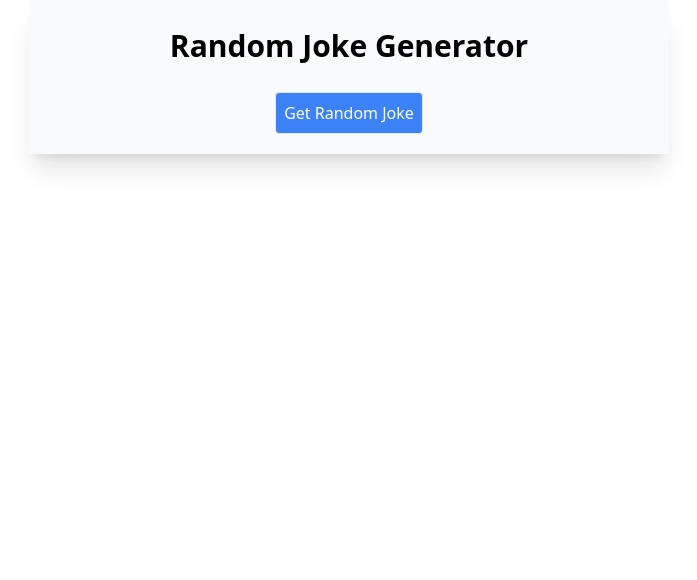
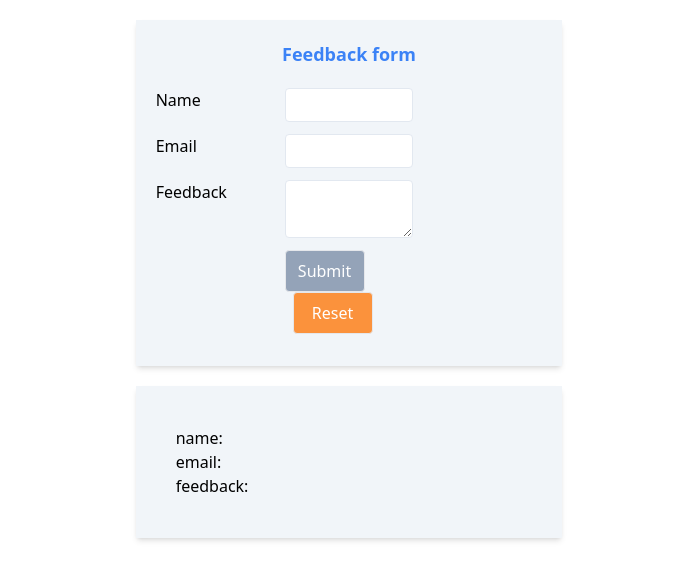
Before and after one commit to buddhika85/30_Apps_Angular, an Angular app: page / in a window 1280 px wide. Shown: the top 580 px of the page, without its empty margins (291-988 px from the left). Built offline with nearby package versions, Linux system fonts and the light colour scheme.

Commit message:
template driven form example

```diff
--- a/src/app/app.component.html
+++ b/src/app/app.component.html
@@ -15,5 +15,6 @@
 <!-- <app-rock-paper-scissors-7 /> -->
 
 <!-- <app-accordion-animation-8 /> -->
+<!-- <app-random-joke-gen-10 /> -->
 
-<app-random-joke-gen-10 />
+<app-feedback-form-12 />
--- a/src/app/app.component.ts
+++ b/src/app/app.component.ts
@@ -10,11 +10,12 @@ import { DynamicListFilterComponent } from './dynamic-list-filter/dynamic-list-f
 import { RockPaperScissors7Component } from './rock-paper-scissors-7/rock-paper-scissors-7.component';
 import { AccordionAnimation8Component } from './accordion-animation-8/accordion-animation-8.component';
 import { RandomJokeGen10Component } from './random-joke-gen-10/random-joke-gen-10.component';
+import { FeedbackForm12Component } from './feedback-form-12/feedback-form-12.component';
 
 @Component({
   selector: 'app-root',
   standalone: true,
-  imports: [RandomJokeGen10Component],
+  imports: [FeedbackForm12Component],
   templateUrl: './app.component.html',
   styleUrl: './app.component.scss',
 })
--- /dev/null
+++ b/src/app/feedback-form-12/feedback-form-12.component.html
@@ -0,0 +1,85 @@
+<div class="form-div">
+  <h3 class="text-blue-500 text-center text-lg font-semibold mb-5">
+    Feedback form
+  </h3>
+
+  <form #myForm="ngForm" (ngSubmit)="onSubmit()">
+    <div class="form-row">
+      <label>Name </label>
+      <input
+        type="text"
+        class="text-box"
+        name="name"
+        [(ngModel)]="feedback.name"
+        required
+        minlength="5"
+        #nameTxtBx="ngModel"
+      />
+      <div class="error-section">
+        @if((nameTxtBx.touched || nameTxtBx.dirty) && nameTxtBx.invalid){
+        @if(nameTxtBx.errors?.['required']) {
+        <span>Name Required</span>
+        } @else if (nameTxtBx.errors?.['minlength']) {
+        <span>Input min length is 5</span>
+        } }
+      </div>
+    </div>
+
+    <div class="form-row">
+      <label>Email </label>
+      <input
+        type="text"
+        class="text-box"
+        name="email"
+        [(ngModel)]="feedback.email"
+        #emailTextBx="ngModel"
+        required
+        email
+      />
+      <div class="error-section">
+        @if((emailTextBx.touched || emailTextBx.dirty) && emailTextBx.invalid) {
+        @if(emailTextBx.errors?.['required']) {
+        <span>Email required</span>
+        } @else if (emailTextBx.errors?.['email']) {
+        <span>Must be a valid email address</span>
+        } }
+      </div>
+    </div>
+
+    <div class="form-row">
+      <label>Feedback </label>
+      <textarea
+        type="text"
+        class="text-box"
+        name="feedback"
+        [(ngModel)]="feedback.description"
+        #descTxtArea="ngModel"
+        required
+        minlength="6"
+      ></textarea>
+      <div class="error-section">
+        @if((descTxtArea.touched || descTxtArea.dirty) && descTxtArea.invalid) {
+        @if(descTxtArea.errors?.['required']) {
+        <span>Description required</span>
+        } @else if (descTxtArea.errors?.['minlength']) {
+        <span>Min length of 6 is a must</span>
+        } }
+      </div>
+    </div>
+
+    <div class="form-row">
+      <div></div>
+      <div>
+        <button class="submit-btn" [disabled]="myForm.invalid">Submit</button>
+        <button class="reset-btn" type="reset">Reset</button>
+      </div>
+      <div></div>
+    </div>
+  </form>
+</div>
+
+<div class="result-div">
+  <p>name: {{ feedback.name }}</p>
+  <p>email: {{ feedback.email }}</p>
+  <p>feedback: {{ feedback.description }}</p>
+</div>
--- /dev/null
+++ b/src/app/feedback-form-12/feedback-form-12.component.scss
@@ -0,0 +1,27 @@
+.form-div {
+  @apply shadow-md mx-auto bg-slate-100 w-1/3 m-5 p-5;
+}
+
+.form-row {
+  @apply grid grid-cols-3 mb-3;
+}
+
+.text-box {
+  @apply border rounded border-slate-200 p-1;
+}
+
+.error-section {
+  @apply pl-3 text-red-600 text-sm font-semibold;
+}
+
+.submit-btn {
+  @apply bg-blue-400 hover:bg-blue-600 disabled:bg-slate-400 cursor-pointer border rounded text-white w-20 p-2;
+}
+
+.reset-btn {
+  @apply bg-orange-400 hover:bg-orange-600 cursor-pointer border rounded text-white w-20 p-2 ml-2;
+}
+
+.result-div {
+  @apply shadow-md mx-auto bg-slate-100 w-1/3 m-5 p-10;
+}
--- /dev/null
+++ b/src/app/feedback-form-12/feedback-form-12.component.ts
@@ -0,0 +1,24 @@
+import { CommonModule } from '@angular/common';
+import { Component } from '@angular/core';
+import { FormsModule } from '@angular/forms';
+
+@Component({
+  selector: 'app-feedback-form-12',
+  standalone: true,
+  imports: [FormsModule, CommonModule],
+  templateUrl: './feedback-form-12.component.html',
+  styleUrl: './feedback-form-12.component.scss',
+})
+export class FeedbackForm12Component {
+  feedback: Feedback = { name: '', email: '', description: '' };
+
+  onSubmit() {
+    console.log(this.feedback);
+  }
+}
+
+export interface Feedback {
+  name: string;
+  email: string;
+  description: string;
+}
```
Also changed, not shown: src/app/inifinit-scroll-11/inifinit-scroll-11.component.ts (added, +15 -0 lines), src/app/inifinit-scroll-11/inifinit-scroll-11.component.html (added), src/app/inifinit-scroll-11/inifinit-scroll-11.component.scss (added).
